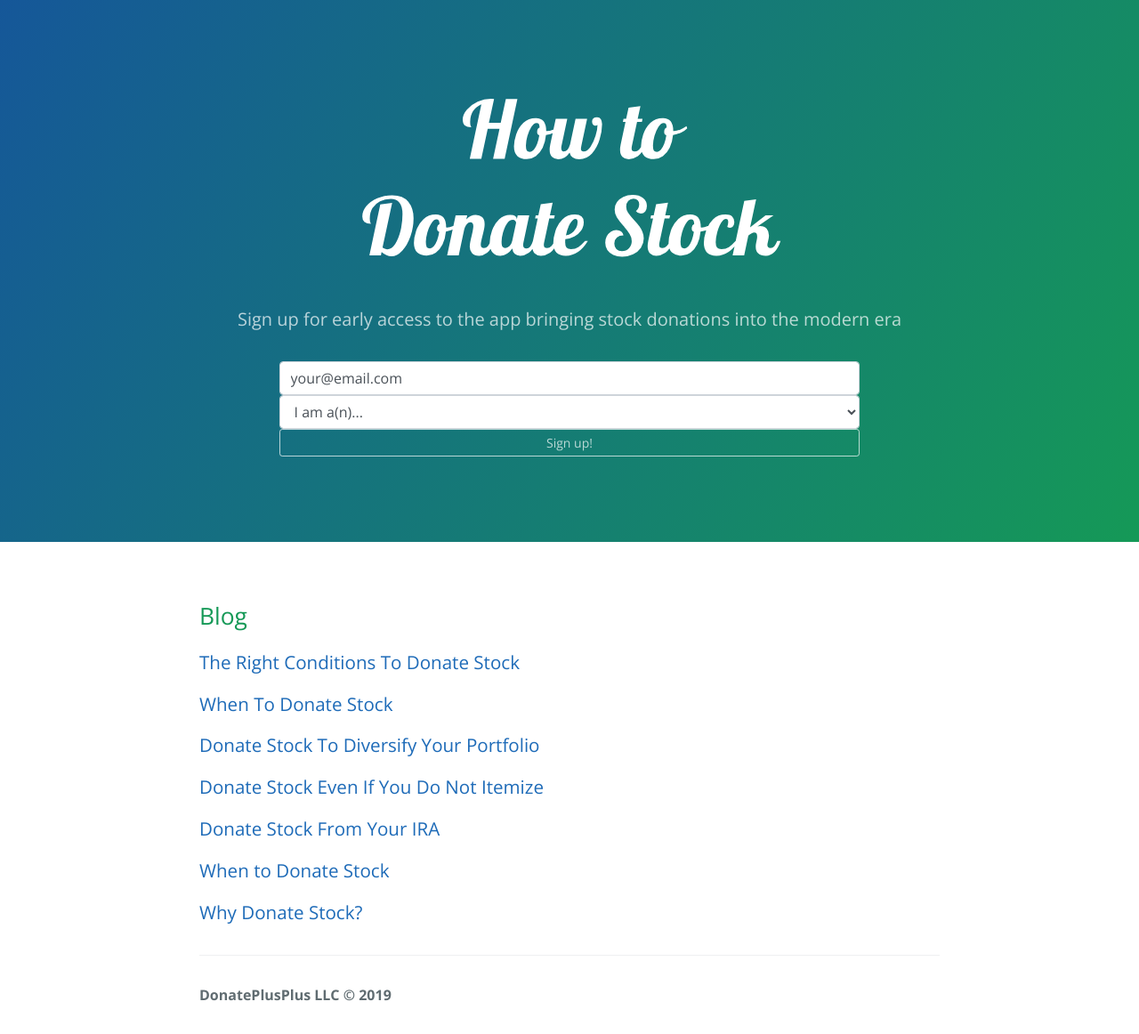
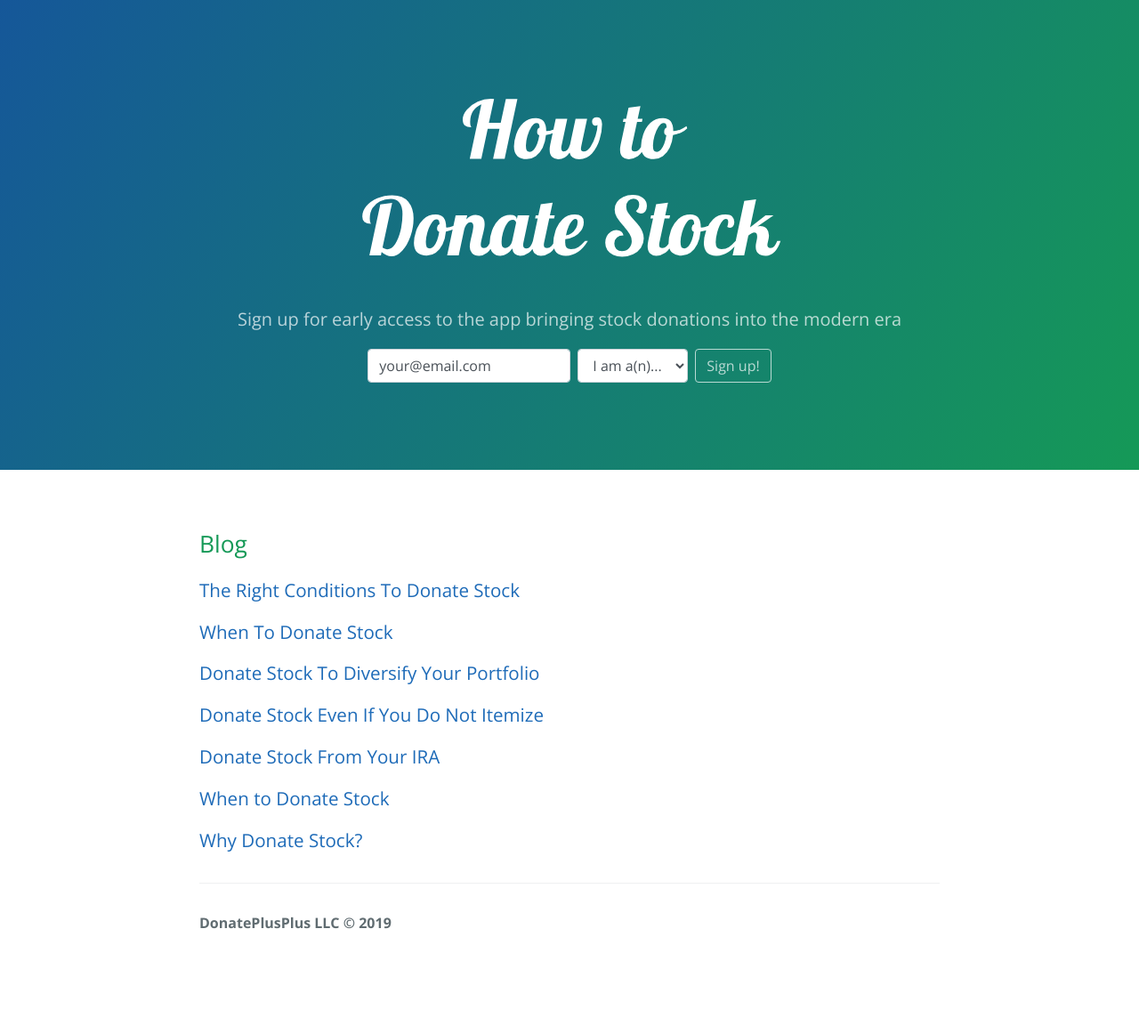
Before and after one commit to brntsllvn/donate-stock, a Jekyll site: the page built from index.markdown, in a window 1280 px wide. Shown: the whole page at 89% size. Built offline with Jekyll 4.4.1, drawn with Linux system fonts in a browser that asks for light colours; after the commit the page ends 1081 px from its top, so only the background shows below that.

Commit message:
make signup form inline

```diff
--- a/_layouts/default.html
+++ b/_layouts/default.html
@@ -29,6 +29,7 @@
       .center {
         margin: auto;
         width: 60%;
+        padding: 10px;
       }
       .form-control {
         display: block;
@@ -74,6 +75,61 @@
         line-height: 1.5;
         border-radius: .2rem;
       }
+      .form-inline {
+        display: -webkit-box;
+        display: -ms-flexbox;
+        display: inline-flex;
+        -webkit-box-orient: horizontal;
+        -webkit-box-direction: normal;
+        -ms-flex-flow: row wrap;
+        flex-flow: row wrap;
+        -webkit-box-align: center;
+        -ms-flex-align: center;
+        align-items: center;
+      }
+      .mb-2, .my-2 {
+        margin-bottom: .5rem!important;
+      }
+      .form-group {
+        margin-bottom: 1rem;
+      }
+      .select {
+        flex: 1 1 auto;
+        flex-grow: 1;
+        flex-shrink: 1;
+        flex-basis: auto;
+      }
+
+      @media (min-width: 576px) {
+        .form-inline .form-group {
+          display: -webkit-box;
+          display: -ms-flexbox;
+          display: flex;
+          -webkit-box-flex: 0;
+          -ms-flex: 0 0 auto;
+          flex: 0 0 auto;
+          -webkit-box-orient: horizontal;
+          -webkit-box-direction: normal;
+          -ms-flex-flow: row wrap;
+          flex-flow: row wrap;
+          -webkit-box-align: center;
+          -ms-flex-align: center;
+          align-items: center;
+          margin-bottom: 0;
+        }
+      }
+
+      @media (min-width: 576px) {
+        .ml-sm-3, .mx-sm-3 {
+          margin-left: 0.25rem!important;
+        }
+      }
+
+      @media (min-width: 576px) {
+        .mr-sm-3, .mx-sm-3 {
+          margin-right: 0.25rem !important;
+        }
+      }
     </style>
 
   </head>
@@ -83,18 +139,18 @@
       <a href="/">
         <img src="/img/how-to-donate-stock.svg" alt="A picture of script text saying `how to donate stock`. A fat logo of sorts." height="25%" width="50%">
       </a>
-      <h2 class="project-tagline">Sign up for early access to the app bringing stock donations into the modern era</h2>
+      <h2 class="project-tagline" style="margin-block-end: 0.4em !important;">Sign up for early access to the app bringing stock donations into the modern era</h2>
 
       <!-- Begin Mailchimp Signup Form -->
       <div id="mc_embed_signup" class="center">
         <form action="https://donatestock.us20.list-manage.com/subscribe/post?u=e99dd9a77d7217a528c95d173&amp;id=8073cb39bf"
               method="post" id="mc-embedded-subscribe-form"
               name="mc-embedded-subscribe-form"
-              class="validate"
+              class="validate form-inline"
               target="_blank"
               novalidate>
 
-            <div class="mc-field-group">
+            <div class="form-group select mx-sm-3 mb-2">
               <input type="email"
                      value="your@email.com"
                      name="EMAIL"
@@ -102,7 +158,7 @@
                      id="mce-EMAIL">
             </div>
 
-            <div class="mc-field-group">
+            <div class="form-group select mx-sm-3 mb-2">
               <select name="MMERGE6" class="required form-control" id="mce-MMERGE6">
                 <option value="">I am a(n)...</option>
                 <option value="Individual">Individual</option>
@@ -118,13 +174,11 @@
           <div style="position: absolute; left: -5000px;" aria-hidden="true">
             <input type="text" name="b_e99dd9a77d7217a528c95d173_8073cb39bf" tabindex="-1" value="">
           </div>
-            <div class="clear">
-              <input type="submit"
-                     value="Sign up!"
-                     name="subscribe"
-                     id="mc-embedded-subscribe"
-                     class="button btn btn-sm btn-block"></div>
-          </div>
+          <input type="submit"
+                 value="Sign up!"
+                 name="subscribe"
+                 id="mc-embedded-subscribe"
+                 class="btn btn-primary mx-sm-3 mb-2">
         </form>
       </div>
 
```
